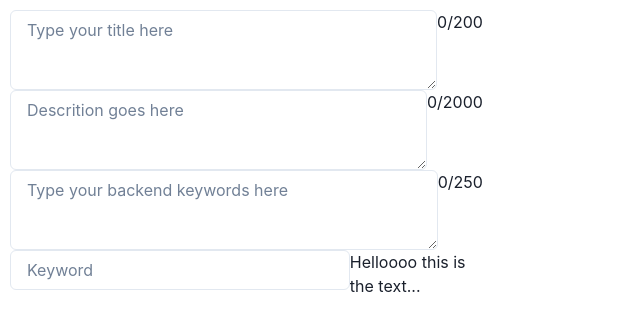
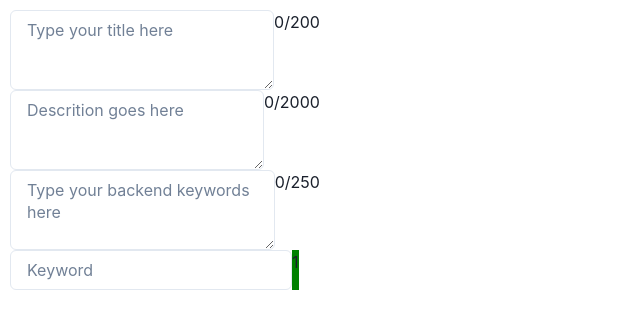
Before and after one commit to 99daycoder/description-creator, a React (Create React App) app: page / in a window 1280 px wide. Shown: the top 330 px of the page, without its empty margins (0-640 px from the left). Built offline with nearby package versions, Linux system fonts and the light colour scheme.

Commit message:
keyword-title checking functionality working

```diff
--- a/src/components/KeywordInput.js
+++ b/src/components/KeywordInput.js
@@ -1,10 +1,11 @@
-import React, {useState} from 'react'
+import React, { useState } from "react";
 import { Flex, Input, Text, Textarea } from "@chakra-ui/react";
-export default function KeywordInput({textValue}) {
-    const [key1, setKey1] = useState('')
-    const handleChangeKey1 = (event) => setKey1(event.target.value);
-    const regex = /key1/g;
-/*
+export default function KeywordInput({ textValue }) {
+  const [key1, setKey1] = useState("");
+  const handleChangeKey1 = (event) => setKey1(event.target.value);
+  const regex = new RegExp(key1, "g");
+  const found = textValue.match(regex);
+  /*
 - To display number of times used in Title:
     We need a state that holds the number-of-times for the title
     How do we get that number?
@@ -24,16 +25,17 @@ export default function KeywordInput({textValue}) {
     2) Compare that with the Text Value from Title TextArea
 */
 
-
   return (
     <Flex>
-        <Flex>
-        <Input placeholder='Keyword' onChange={handleChangeKey1} />
-        <Text> Helloooo this is the text... {textValue}</Text>
-        <Text>{key1}</Text>
-        </Flex>
+      <Flex>
+        <Input placeholder="Keyword" onChange={handleChangeKey1} />
 
-
-        </Flex>
-  )
+        <Text
+          bg={found.length < 6 ? "green" : found.length < 11 ? "orange" : "red"}
+        >
+          {found.length}
+        </Text>
+      </Flex>
+    </Flex>
+  );
 }
```
